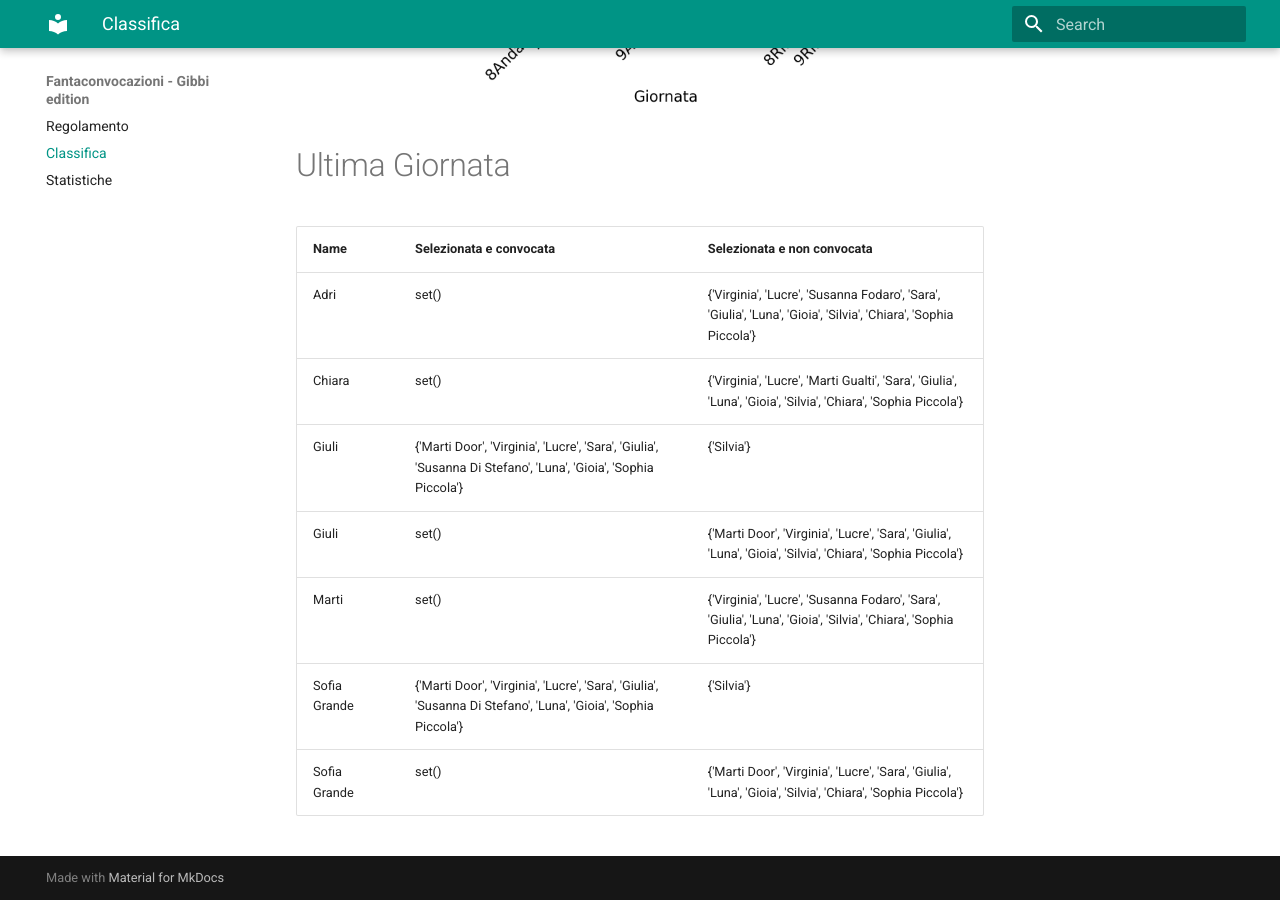
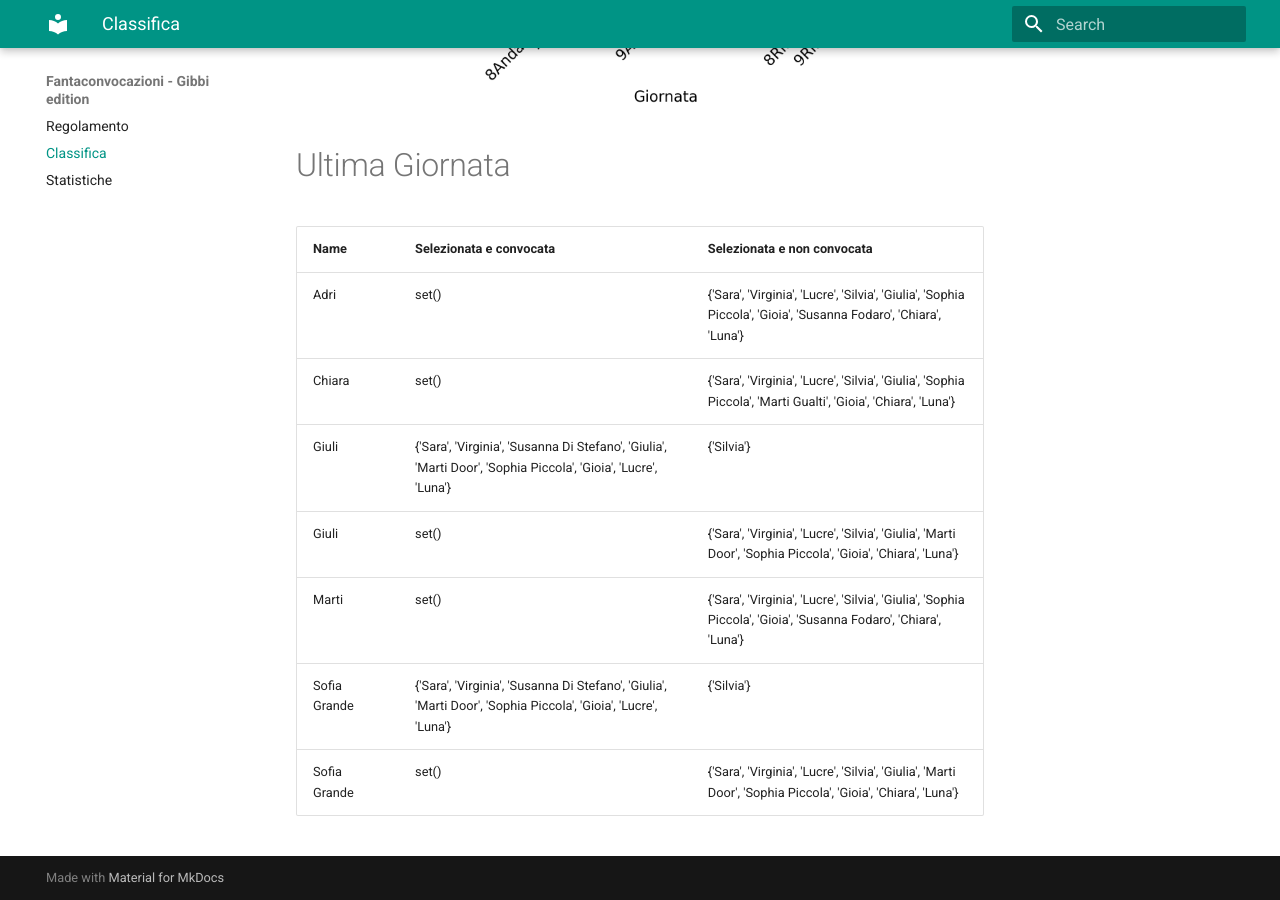
Before and after one commit to martinig94/fantagibbi, an MkDocs documentation site: the page built from docs/Classifica.md, in a window 1280 px wide and 900 px high, scrolled down 1003 px. Built offline with MkDocs 1.6.1 and Material for MkDocs 9.7.7, drawn with Linux system fonts in a browser that asks for light colours.

Commit message:
Auto-update from main.py

```diff
--- a/docs/Classifica.md
+++ b/docs/Classifica.md
@@ -18,11 +18,11 @@
 <!-- START_TABLE CORRECT -->
 | Name         | Selezionata e convocata                                                                                        | Selezionata e non convocata                                                                                      |
 |:-------------|:---------------------------------------------------------------------------------------------------------------|:-----------------------------------------------------------------------------------------------------------------|
-| Adri         | set()                                                                                                          | {'Virginia', 'Lucre', 'Susanna Fodaro', 'Sara', 'Giulia', 'Luna', 'Gioia', 'Silvia', 'Chiara', 'Sophia Piccola'} |
-| Chiara       | set()                                                                                                          | {'Virginia', 'Lucre', 'Marti Gualti', 'Sara', 'Giulia', 'Luna', 'Gioia', 'Silvia', 'Chiara', 'Sophia Piccola'}   |
-| Giuli        | {'Marti Door', 'Virginia', 'Lucre', 'Sara', 'Giulia', 'Susanna Di Stefano', 'Luna', 'Gioia', 'Sophia Piccola'} | {'Silvia'}                                                                                                       |
-| Giuli        | set()                                                                                                          | {'Marti Door', 'Virginia', 'Lucre', 'Sara', 'Giulia', 'Luna', 'Gioia', 'Silvia', 'Chiara', 'Sophia Piccola'}     |
-| Marti        | set()                                                                                                          | {'Virginia', 'Lucre', 'Susanna Fodaro', 'Sara', 'Giulia', 'Luna', 'Gioia', 'Silvia', 'Chiara', 'Sophia Piccola'} |
-| Sofia Grande | {'Marti Door', 'Virginia', 'Lucre', 'Sara', 'Giulia', 'Susanna Di Stefano', 'Luna', 'Gioia', 'Sophia Piccola'} | {'Silvia'}                                                                                                       |
-| Sofia Grande | set()                                                                                                          | {'Marti Door', 'Virginia', 'Lucre', 'Sara', 'Giulia', 'Luna', 'Gioia', 'Silvia', 'Chiara', 'Sophia Piccola'}     |
+| Adri         | set()                                                                                                          | {'Sara', 'Virginia', 'Lucre', 'Silvia', 'Giulia', 'Sophia Piccola', 'Gioia', 'Susanna Fodaro', 'Chiara', 'Luna'} |
+| Chiara       | set()                                                                                                          | {'Sara', 'Virginia', 'Lucre', 'Silvia', 'Giulia', 'Sophia Piccola', 'Marti Gualti', 'Gioia', 'Chiara', 'Luna'}   |
+| Giuli        | {'Sara', 'Virginia', 'Susanna Di Stefano', 'Giulia', 'Marti Door', 'Sophia Piccola', 'Gioia', 'Lucre', 'Luna'} | {'Silvia'}                                                                                                       |
+| Giuli        | set()                                                                                                          | {'Sara', 'Virginia', 'Lucre', 'Silvia', 'Giulia', 'Marti Door', 'Sophia Piccola', 'Gioia', 'Chiara', 'Luna'}     |
+| Marti        | set()                                                                                                          | {'Sara', 'Virginia', 'Lucre', 'Silvia', 'Giulia', 'Sophia Piccola', 'Gioia', 'Susanna Fodaro', 'Chiara', 'Luna'} |
+| Sofia Grande | {'Sara', 'Virginia', 'Susanna Di Stefano', 'Giulia', 'Marti Door', 'Sophia Piccola', 'Gioia', 'Lucre', 'Luna'} | {'Silvia'}                                                                                                       |
+| Sofia Grande | set()                                                                                                          | {'Sara', 'Virginia', 'Lucre', 'Silvia', 'Giulia', 'Marti Door', 'Sophia Piccola', 'Gioia', 'Chiara', 'Luna'}     |
 <!-- END_TABLE CORRECT -->
```
